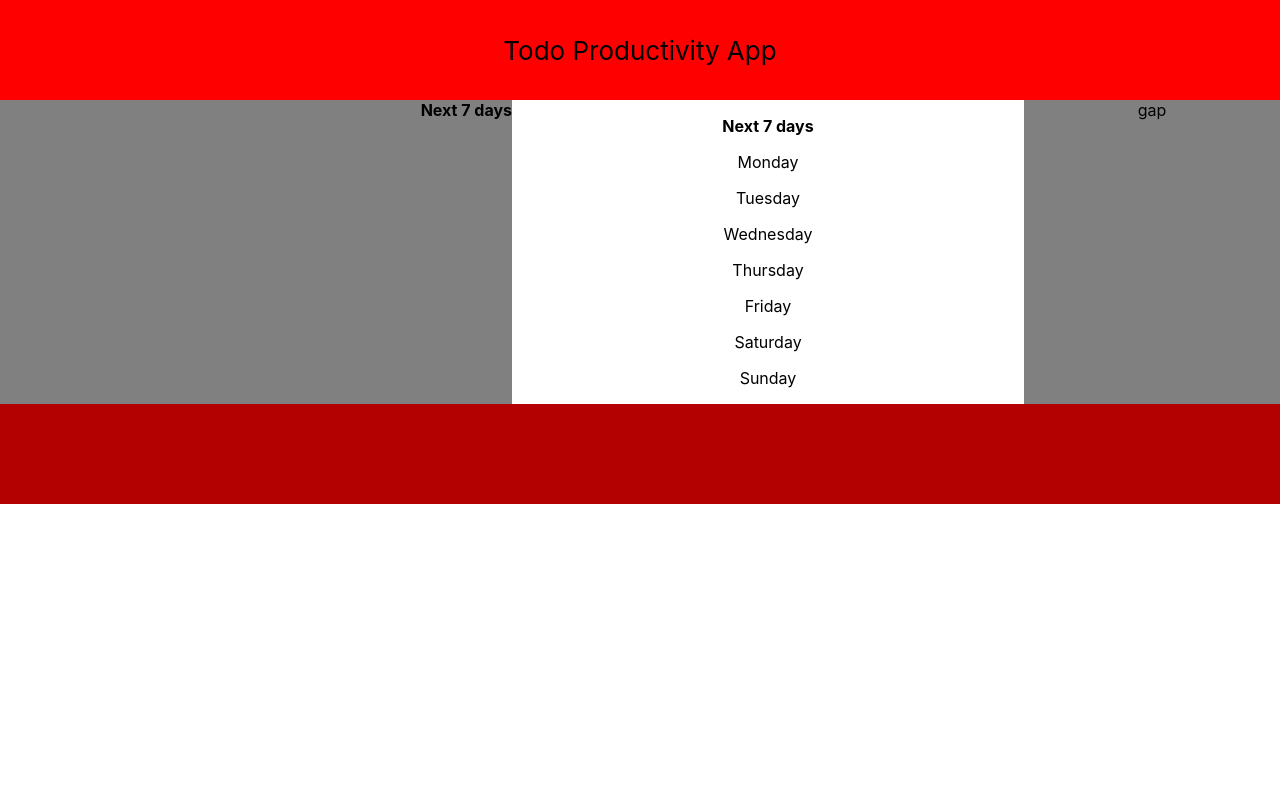
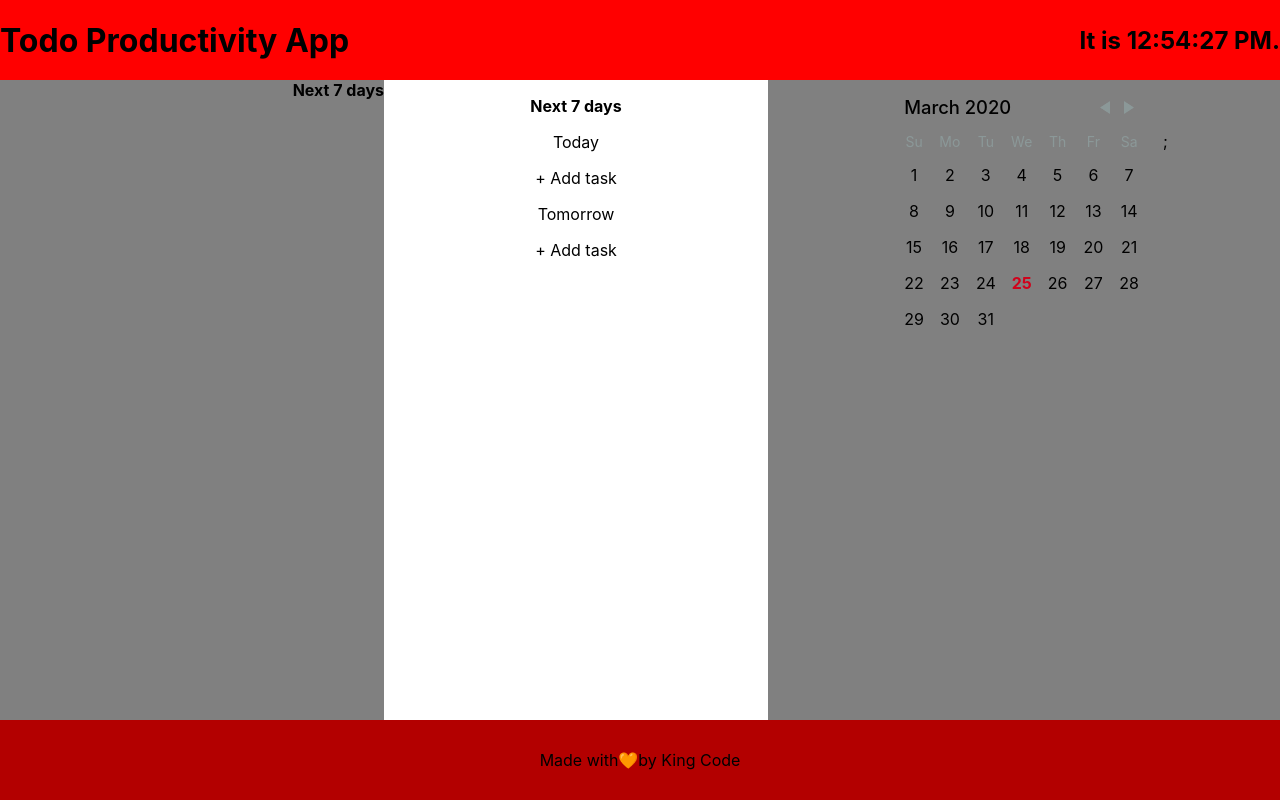
Before and after one commit to LloydC/todo-productivity-app, a React (Create React App) app: page / in a window 1280 px wide. Built offline with nearby package versions, Linux system fonts and the light colour scheme.

Commit message:
Improved UI & Added Calendar component

```diff
--- a/package.json
+++ b/package.json
@@ -7,6 +7,7 @@
     "@testing-library/react": "^9.4.1",
     "@testing-library/user-event": "^7.2.1",
     "react": "^16.13.0",
+    "react-day-picker": "^7.4.0",
     "react-dom": "^16.13.0",
     "react-scripts": "3.4.0"
   },
--- a/src/App.css
+++ b/src/App.css
@@ -5,25 +5,24 @@
 .App-header {
   background-color: #ff0000;
   width: 100%;
-  height: 100px;
+  height: 10vh;
   display: flex;
-  flex-direction: column;
+  flex-direction: row;
   align-items: center;
-  justify-content: center;
-  font-size: calc(10px + 2vmin);
+  justify-content: space-between;
   color: black;
 }
 .container {
   width: 100%;
-  height: auto;
+  height: 80vh;
   display: flex;
 }
 .first-section, .second-section {
-  width: 40%;
+  width: 30%;
   height: auto;
 }
 .gap{
-  width: 20%;
+  width: 40%;
   background-color: grey;
 }
 .first-section {
@@ -31,12 +30,16 @@
   display: flex;
   justify-content: flex-end;
 }
+
+.addTask:hover {
+  color:red;
+}
 .App-footer {
   width: 100%;
-  height: 100px;
+  height: 10vh;
   background-color: #b30000;
   display: flex;
-  flex-direction: column;
+  flex-direction: row;
   align-items: center;
   justify-content: center;
 }
--- a/src/App.js
+++ b/src/App.js
@@ -1,11 +1,14 @@
 import React from 'react';
+import DayPicker from 'react-day-picker';
+import 'react-day-picker/lib/style.css';
 import './App.css';
 
 function App() {
   return (
     <div className="App">
       <header className="App-header">
-        Todo Productivity App
+        <h1>Todo Productivity App</h1>
+        <h2>It is {new Date().toLocaleTimeString()}.</h2>
       </header>
 
       <div className="container">
@@ -15,21 +18,18 @@ function App() {
 
         <div className="second-section">
           <p><b>Next 7 days</b></p>
-          <p>Monday</p>
-          <p>Tuesday</p>
-          <p>Wednesday</p>
-          <p>Thursday</p>
-          <p>Friday</p>
-          <p>Saturday</p>
-          <p>Sunday</p>
+          <p>Today</p>
+          <span className="addTask">+ Add task</span>
+          <p>Tomorrow</p>
+          <span className="addTask">+ Add task</span>
         </div>
         <div className="gap">
-          gap
+          <DayPicker />;
         </div>
       </div>
 
       <footer className="App-footer">
-
+        Made with <span role="img" aria-label="love">&#129505;</span>   by King Code
       </footer>
     </div>
   );
```
Also changed, not shown: 1 other file (tests, documents, lock files or other folders).
